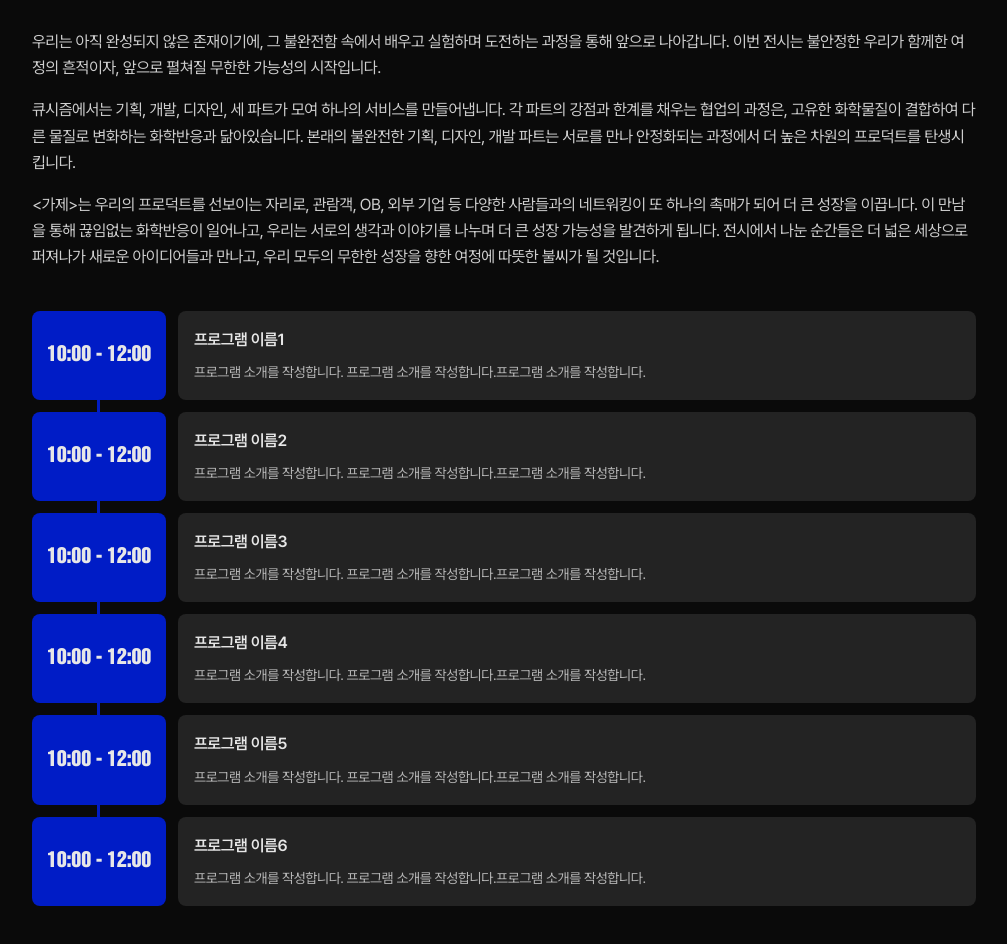
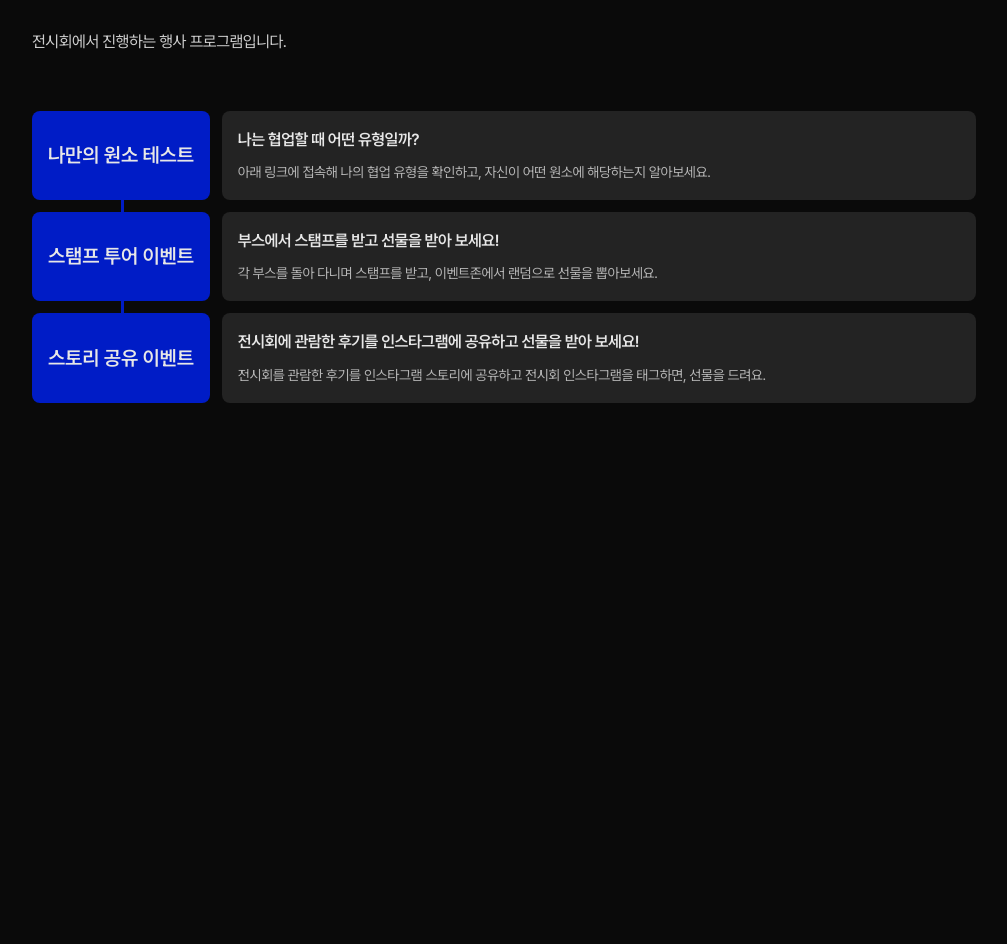
Before and after one commit to AAminha/kusitms-2nd-exhibition, a Next.js app: page /about in a window 1280 px wide. Shown: the part 1800-2744 px from the top of the page, without its empty margins (264-1271 px from the left). After the commit the page ends 2343 px from the top, so only its background shows below. Built offline with nearby package versions, Linux system fonts and the light colour scheme.

Commit message:
feat: Program 라이팅 반영

```diff
--- a/src/constants/about.ts
+++ b/src/constants/about.ts
@@ -9,51 +9,29 @@ export const VISUALITY_INFORMATION = {
 }
 
 export const ZONE_INFORMATION = {
-  title: '큐시즘 2회 전시는 서울특별시 노들갤러리 2관에서 개최되어요',
-  subtitle: '구역을 클릭하시면 구역에 대한 자세한 정보를 볼 수 있어요',
+  title: '노들갤러리 2관',
+  additional: '서울 용산구 양녕로 445',
+  subtitle: '구역을 클릭하시면\n구역에 대한 자세한 정보를 볼 수 있어요',
 }
 
-export const PROGRAM_INFORMATION = [
-  '우리는 아직 완성되지 않은 존재이기에, 그 불완전함 속에서 배우고 실험하며 도전하는 과정을 통해 앞으로 나아갑니다. 이번 전시는 불안정한 우리가 함께한 여정의 흔적이자, 앞으로 펼쳐질 무한한 가능성의 시작입니다.',
-  '큐시즘에서는 기획, 개발, 디자인, 세 파트가 모여 하나의 서비스를 만들어냅니다. 각 파트의 강점과 한계를 채우는 협업의 과정은, 고유한 화학물질이 결합하여 다른 물질로 변화하는 화학반응과 닮아있습니다. 본래의 불완전한 기획, 디자인, 개발 파트는 서로를 만나 안정화되는 과정에서  더 높은 차원의 프로덕트를 탄생시킵니다.',
-  '<가제>는 우리의 프로덕트를 선보이는 자리로, 관람객, OB, 외부 기업 등 다양한 사람들과의 네트워킹이 또 하나의 촉매가 되어 더 큰 성장을 이끕니다. 이 만남을 통해 끊임없는 화학반응이 일어나고, 우리는 서로의 생각과 이야기를 나누며 더 큰 성장 가능성을 발견하게 됩니다. 전시에서 나눈 순간들은 더 넓은 세상으로 퍼져나가 새로운 아이디어들과 만나고, 우리 모두의 무한한 성장을 향한 여정에 따뜻한 불씨가 될 것입니다.',
-]
+export const PROGRAM_INFORMATION = '전시회에서 진행하는 행사 프로그램입니다.'
 
 export const PROGRAMS = [
   {
-    time: '10:00 - 12:00',
-    title: '프로그램 이름1',
+    time: '나만의 원소 테스트',
+    title: '나는 협업할 때 어떤 유형일까?',
     description:
-      '프로그램 소개를 작성합니다. 프로그램 소개를 작성합니다.프로그램 소개를 작성합니다.',
+      '아래 링크에 접속해 나의 협업 유형을 확인하고, 자신이 어떤 원소에 해당하는지 알아보세요.',
   },
   {
-    time: '10:00 - 12:00',
-    title: '프로그램 이름2',
-    description:
-      '프로그램 소개를 작성합니다. 프로그램 소개를 작성합니다.프로그램 소개를 작성합니다. ',
+    time: '스탬프 투어 이벤트',
+    title: '부스에서 스탬프를 받고 선물을 받아 보세요!',
+    description: '각 부스를 돌아 다니며 스탬프를 받고, 이벤트존에서 랜덤으로 선물을 뽑아보세요.',
   },
   {
-    time: '10:00 - 12:00',
-    title: '프로그램 이름3',
+    time: '스토리 공유 이벤트',
+    title: '전시회에 관람한 후기를 인스타그램에 공유하고 선물을 받아 보세요!',
     description:
-      '프로그램 소개를 작성합니다. 프로그램 소개를 작성합니다.프로그램 소개를 작성합니다. ',
-  },
-  {
-    time: '10:00 - 12:00',
-    title: '프로그램 이름4',
-    description:
-      '프로그램 소개를 작성합니다. 프로그램 소개를 작성합니다.프로그램 소개를 작성합니다. ',
-  },
-  {
-    time: '10:00 - 12:00',
-    title: '프로그램 이름5',
-    description:
-      '프로그램 소개를 작성합니다. 프로그램 소개를 작성합니다.프로그램 소개를 작성합니다. ',
-  },
-  {
-    time: '10:00 - 12:00',
-    title: '프로그램 이름6',
-    description:
-      '프로그램 소개를 작성합니다. 프로그램 소개를 작성합니다.프로그램 소개를 작성합니다. ',
+      '전시회를 관람한 후기를 인스타그램 스토리에 공유하고 전시회 인스타그램을 태그하면, 선물을 드려요.',
   },
 ]
--- a/src/containers/about/Program.tsx
+++ b/src/containers/about/Program.tsx
@@ -3,22 +3,19 @@ import { forwardRef } from 'react'
 import clsx from 'clsx'
 
 import { PROGRAM_INFORMATION, PROGRAMS } from '@src/constants/about'
-import { Paragraph } from '@src/containers/about/Paragraph'
-import { helvetica } from '@src/styles/font'
 
-// 확정된 구성으로 수정
 const Program = forwardRef<HTMLElement, unknown>((_, ref) => {
   return (
-    <section ref={ref} className="w-full py-[140px] mobile:py-[100px]">
-      <Paragraph information={PROGRAM_INFORMATION} />
-      <article className="relative mt-10 flex flex-col gap-3">
-        <div className="absolute left-[65px] z-[-1] h-full w-[3px] bg-primary-1" />
+    <section ref={ref} className="w-full py-[140px] mobile:py-[80px] desktop:max-w-[984px]">
+      <p className="text-b3 font-normal text-gray-20">{PROGRAM_INFORMATION}</p>
+      <article className="relative mt-14 flex flex-col gap-3 sm:gap-8">
+        <div className="absolute left-[89px] z-[-1] h-full w-[3px] bg-primary-1 mobile:left-[75px] sm:hidden" />
         {PROGRAMS.map((program) => (
-          <div key={program.title} className="flex gap-3">
+          <div key={program.title} className="flex gap-3 sm:flex-col">
             <h2
               className={clsx(
-                'flex w-[134px] shrink-0 items-center justify-center rounded-lg bg-primary-1 text-branding-b1 text-gray-10',
-                helvetica.className
+                'flex w-max shrink-0 items-center justify-center rounded-lg bg-primary-1 p-4 text-branding-b1 font-semibold text-gray-10 mobile:text-branding-b3',
+                'sm:w-full'
               )}
             >
               {program.time}
```
